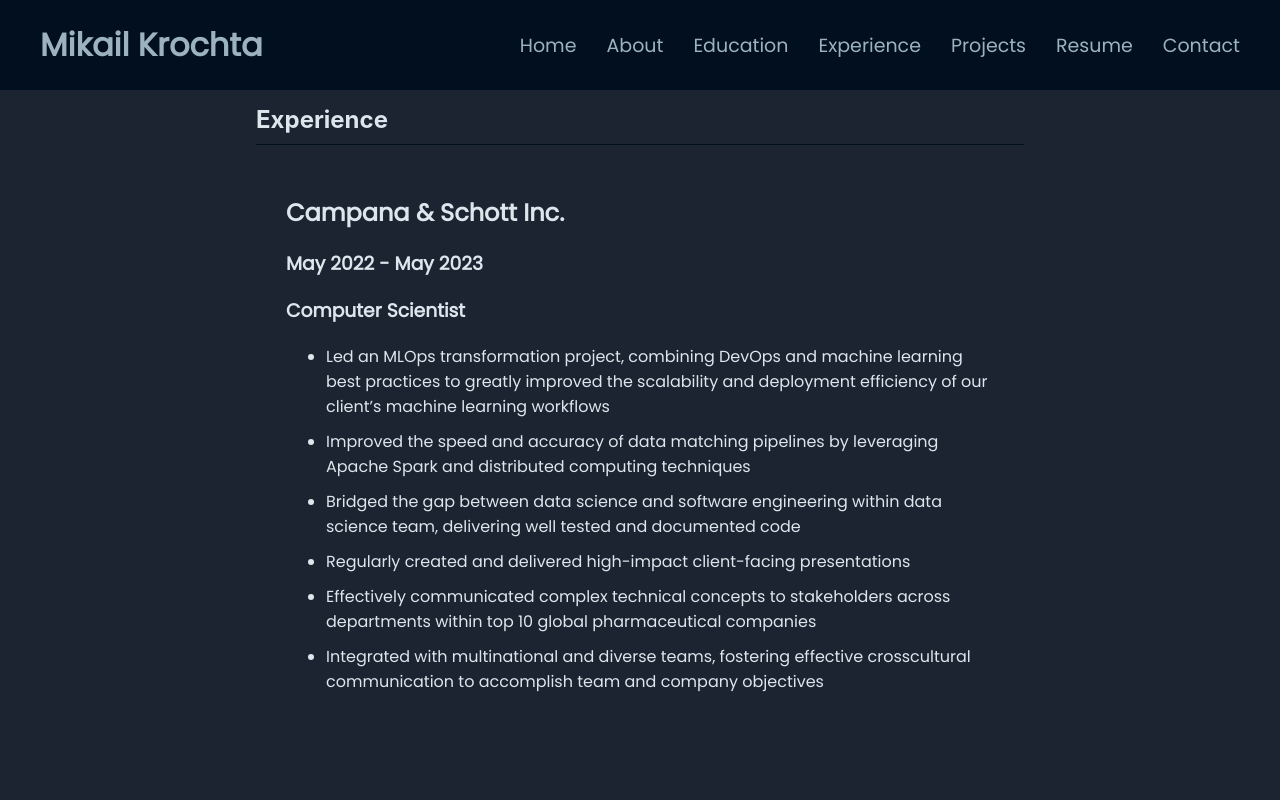
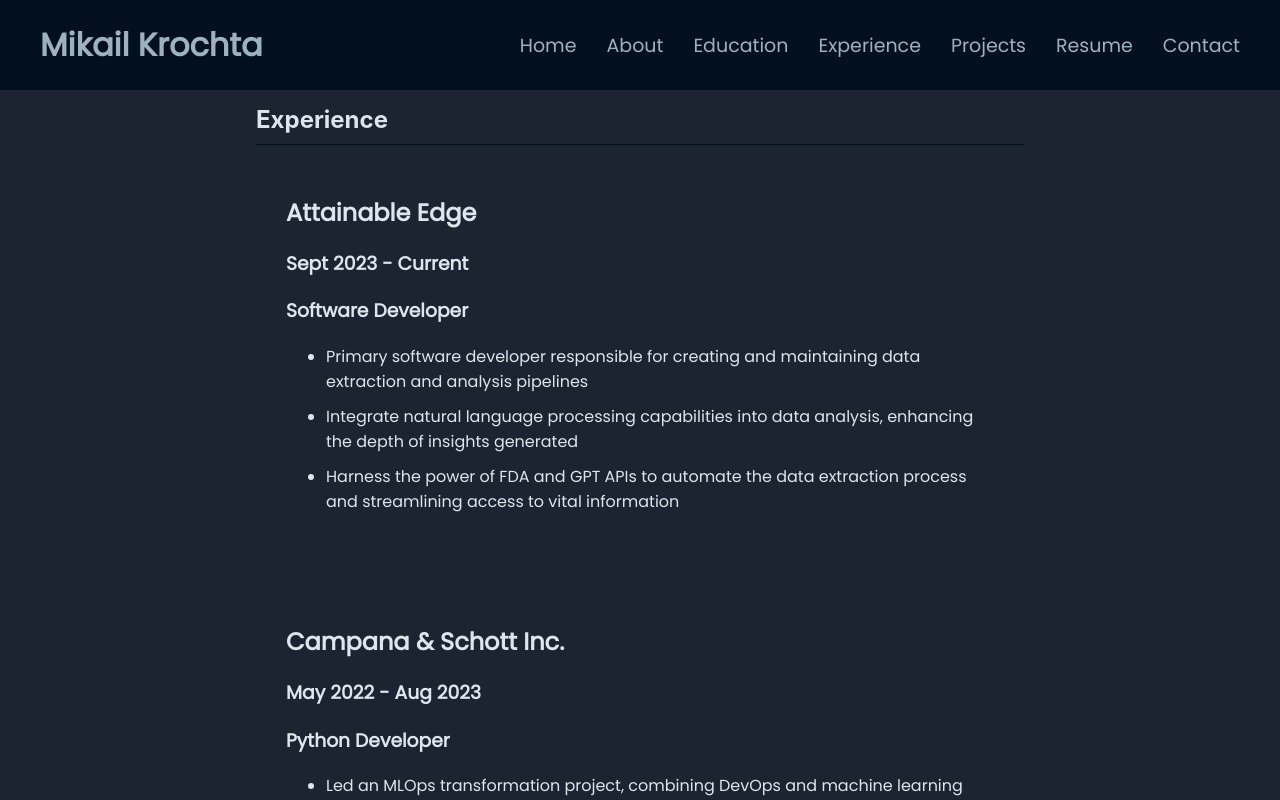
Before and after one commit to MikailJK/MikailJK.github.io, a Next.js app: page /experience in a window 1280 px wide. Shown: the top 800 px of the page. Built offline with nearby package versions, Linux system fonts and the light colour scheme.

Commit message:
updated experience page

```diff
--- a/pages/experience.js
+++ b/pages/experience.js
@@ -22,13 +22,28 @@
 
             <div className={styles.header}><h2>Experience</h2></div>
 
+            <div className={styles.experience}>
+
+              <div className={styles.content}>
+                <h2>Attainable Edge</h2>
+                <h3>Sept 2023 - Current</h3>
+                <h3>Software Developer</h3>
+                <ul>
+                  <li> Primary software developer responsible for creating and maintaining data extraction and analysis pipelines </li>
+                  <li>Integrate natural language processing capabilities into data analysis, enhancing the depth of insights generated</li>
+                  <li>Harness the power of FDA and GPT APIs to automate the data extraction process and streamlining access to vital information</li>
+                </ul>
+
+              </div>
+
+            </div>
 
             <div className={styles.experience}>
 
               <div className={styles.content}>
                 <h2>Campana & Schott Inc.</h2>
-                <h3>May 2022 - May 2023</h3>
-                <h3>Computer Scientist</h3>
+                <h3>May 2022 - Aug 2023</h3>
+                <h3>Python Developer</h3>
                 <ul>
                   <li> Led an MLOps transformation project, combining DevOps and machine
                         learning best practices to greatly improved the scalability and deployment
```
